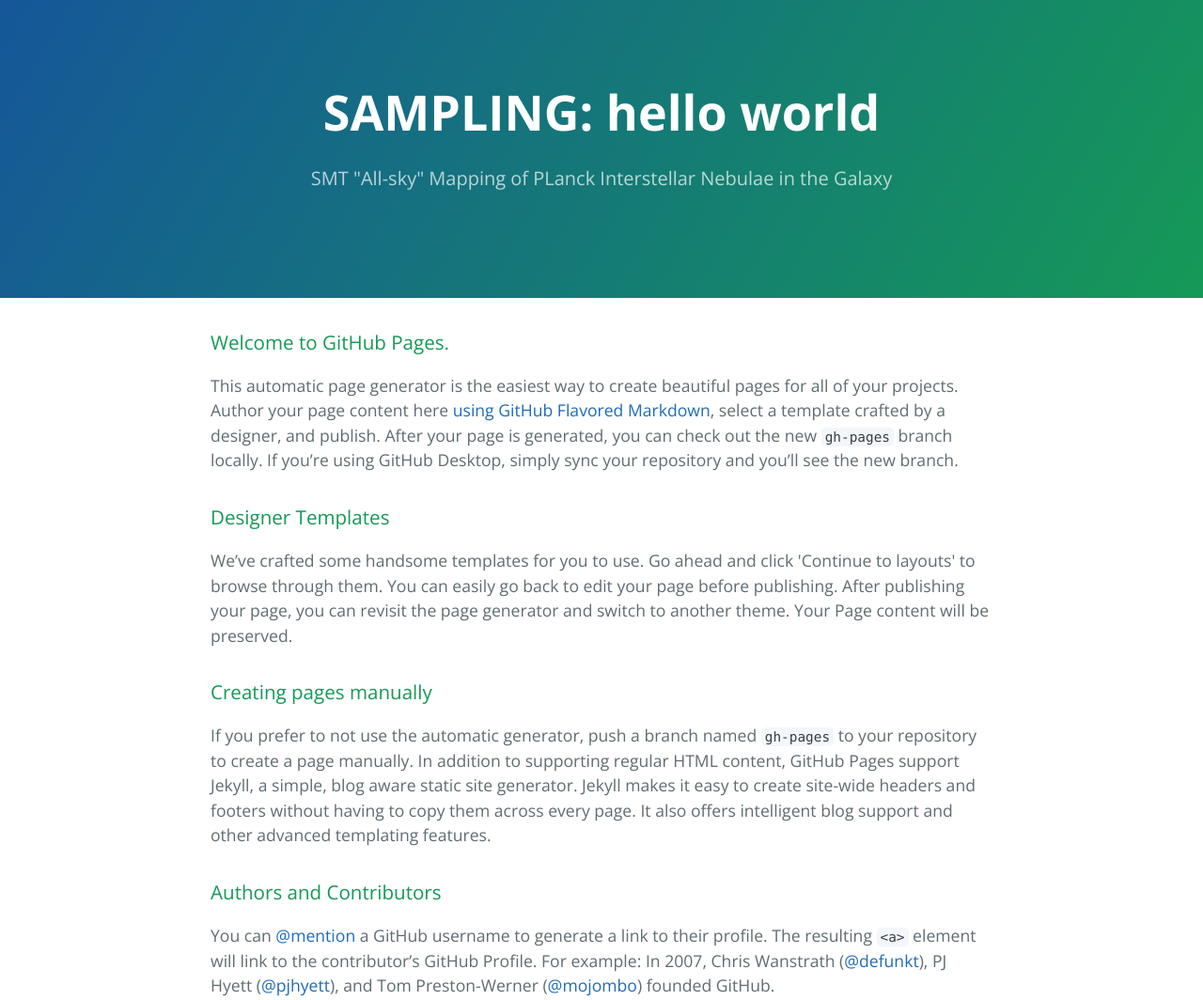
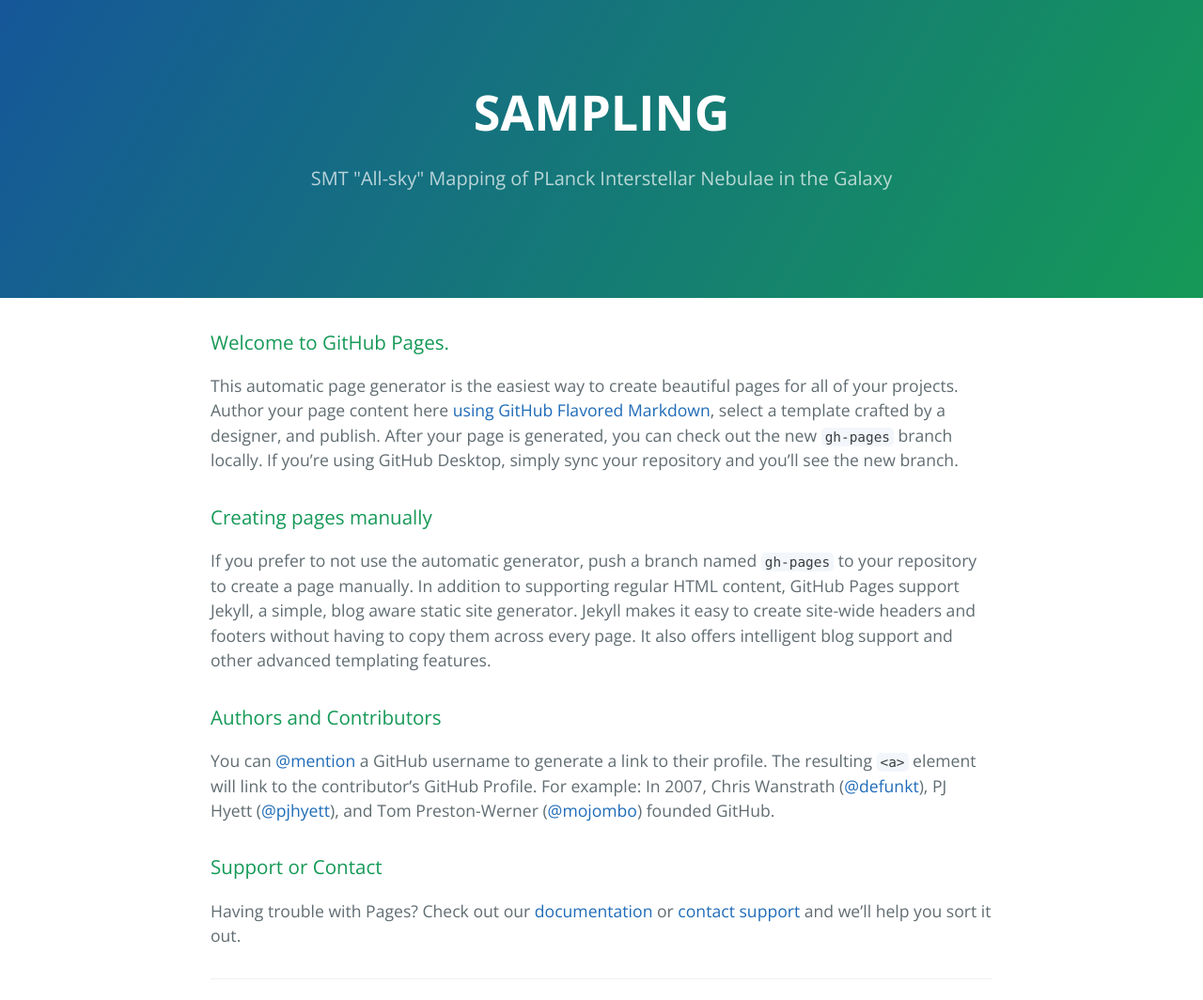
Before and after one commit to sky-sampling/sky-sampling.github.io, a plain HTML site: page index.html in a window 1280 px wide. Shown: the top 1064 px of the page at 94% size. Drawn offline with nearby package versions, Linux system fonts and the light colour scheme.

Commit message:
Update index.html
delete a section

```diff
--- a/index.html
+++ b/index.html
@@ -11,7 +11,7 @@
   </head>
   <body>
     <section class="page-header">
-      <h1 class="project-name">SAMPLING: hello world</h1>
+      <h1 class="project-name">SAMPLING</h1>
       <h2 class="project-tagline">SMT &quot;All-sky&quot; Mapping of PLanck Interstellar Nebulae in the Galaxy</h2>
     </section>
 
@@ -20,11 +20,6 @@
 <a id="welcome-to-github-pages" class="anchor" href="#welcome-to-github-pages" aria-hidden="true"><span aria-hidden="true" class="octicon octicon-link"></span></a>Welcome to GitHub Pages.</h3>
 
 <p>This automatic page generator is the easiest way to create beautiful pages for all of your projects. Author your page content here <a href="https://guides.github.com/features/mastering-markdown/">using GitHub Flavored Markdown</a>, select a template crafted by a designer, and publish. After your page is generated, you can check out the new <code>gh-pages</code> branch locally. If you’re using GitHub Desktop, simply sync your repository and you’ll see the new branch.</p>
-
-<h3>
-<a id="designer-templates" class="anchor" href="#designer-templates" aria-hidden="true"><span aria-hidden="true" class="octicon octicon-link"></span></a>Designer Templates</h3>
-
-<p>We’ve crafted some handsome templates for you to use. Go ahead and click 'Continue to layouts' to browse through them. You can easily go back to edit your page before publishing. After publishing your page, you can revisit the page generator and switch to another theme. Your Page content will be preserved.</p>
 
 <h3>
 <a id="creating-pages-manually" class="anchor" href="#creating-pages-manually" aria-hidden="true"><span aria-hidden="true" class="octicon octicon-link"></span></a>Creating pages manually</h3>
```
